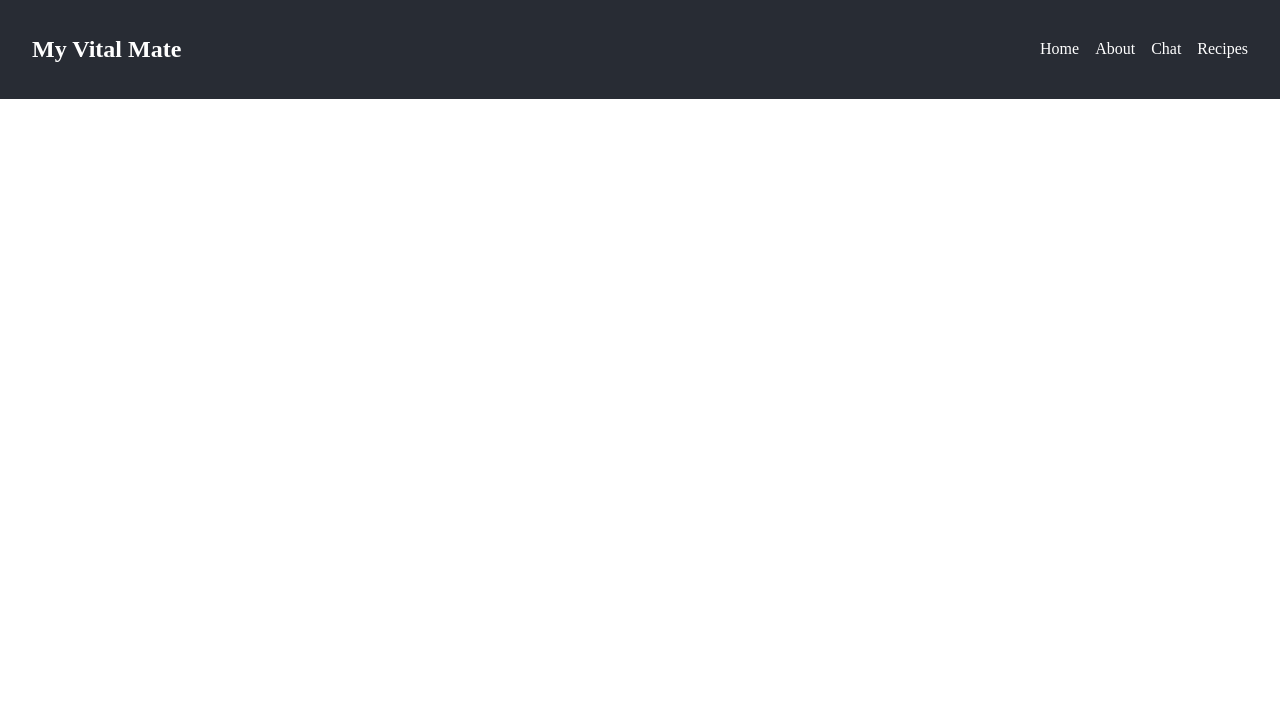
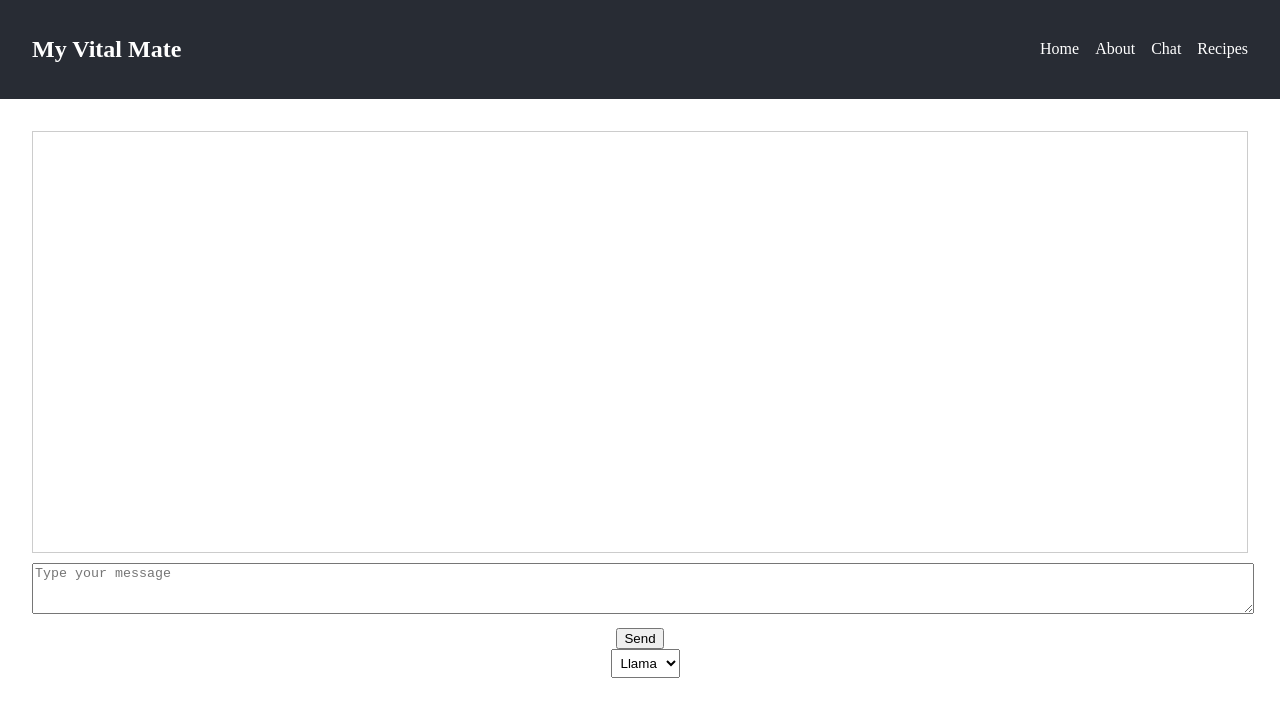
Before and after one commit to myvitalmate/app-myvitalmate, a React (Vite) app in the folder ui/: page /chat in a window 1280 px wide. Shown: the top 706 px of the page. Built offline with nearby package versions, Linux system fonts and the light colour scheme.

Commit message:
recommit lost chat changes

```diff
--- a/ui/src/App.tsx
+++ b/ui/src/App.tsx
@@ -9,7 +9,8 @@ import RecipesPage from "./pages/Recipes/RecipesPage.tsx";
 const routes = [
     {path: '/', element: <Home/>},
     {path: '/about', element: <About/>},
-    {path: '/recipes', element: <RecipesPage/>}
+    {path: '/recipes', element: <RecipesPage/>},
+    {path: '/chat', element: <ChatPage/>}
 ];
 
 const App = () => {
--- /dev/null
+++ b/ui/src/pages/Chat/ChatPage.tsx
@@ -0,0 +1,89 @@
+import {useState} from 'react';
+
+interface ChatPageProps {
+    // Define any props here if needed in the future
+}
+const BASE_URL = 'http://127.0.0.1:8000';
+
+export const sendMessage = async (message: string, model: string) => {
+    const response = await fetch(`${BASE_URL}/chat/message/`, {
+        method: 'POST',
+        headers: {
+            'Content-Type': 'application/json',
+        },
+        body: JSON.stringify({
+            message: message,
+            model: model
+        }),
+    });
+
+    const data = await response.json();
+    return data.response;
+};
+
+const ChatPage: React.FC<ChatPageProps> = () => {
+    const [userInput, setUserInput] = useState<string>('');
+    const [selectedModel, setSelectedModel] = useState<string>('llama');  // Default model is 'llama'
+    const [history, setHistory] = useState<string[]>([]); // Array of history entries stored in state
+
+    const handleInputChange = (e: React.ChangeEvent<HTMLTextAreaElement>) => {
+        setUserInput(e.target.value);
+    };
+
+    const handleSend = async () => {
+        if (userInput.trim()) {
+            console.log("Sending:", userInput, "Using model:", selectedModel);
+
+            setHistory((prevHistoryEntry) => [...prevHistoryEntry, `User: ${userInput}`]);
+
+            let answer = await sendMessage(userInput, selectedModel)
+
+            setHistory((prevHistoryEntry) => [...prevHistoryEntry, `Bot: ${answer}`]);
+
+            setUserInput('');
+        }
+    };
+
+    const handleModelChange = (e: React.ChangeEvent<HTMLSelectElement>) => {
+        setSelectedModel(e.target.value);
+    };
+
+    return (
+        <div>
+            {/* Scrollable container for answers */}
+            <div style={{ height: '400px', overflowY: 'scroll', border: '1px solid #ccc', padding: '10px' }}>
+                {history.map((historyEntry, index) => (
+                    <div key={index}>{historyEntry}</div>
+                ))}
+            </div>
+
+            {/* User input field */}
+            <div style={{ marginTop: '10px' }}>
+        <textarea
+            value={userInput}
+            onChange={handleInputChange}
+            placeholder="Type your message"
+            rows={3}
+            style={{ width: '100%' }}
+        />
+            </div>
+
+            {/* Send button */}
+            <div style={{ marginTop: '10px' }}>
+                <button onClick={handleSend}>Send</button>
+            </div>
+
+            {/* model dropdown */}
+            <select
+                value={selectedModel}
+                onChange={handleModelChange}
+                style={{ marginLeft: '10px', padding: '5px' }}
+            >
+                <option value="gpt">GPT</option>
+                <option value="llama">Llama</option>
+            </select>
+        </div>
+    );
+};
+
+export default ChatPage;
```
Also changed, not shown: 2 other files (tests, documents, lock files or other folders).
